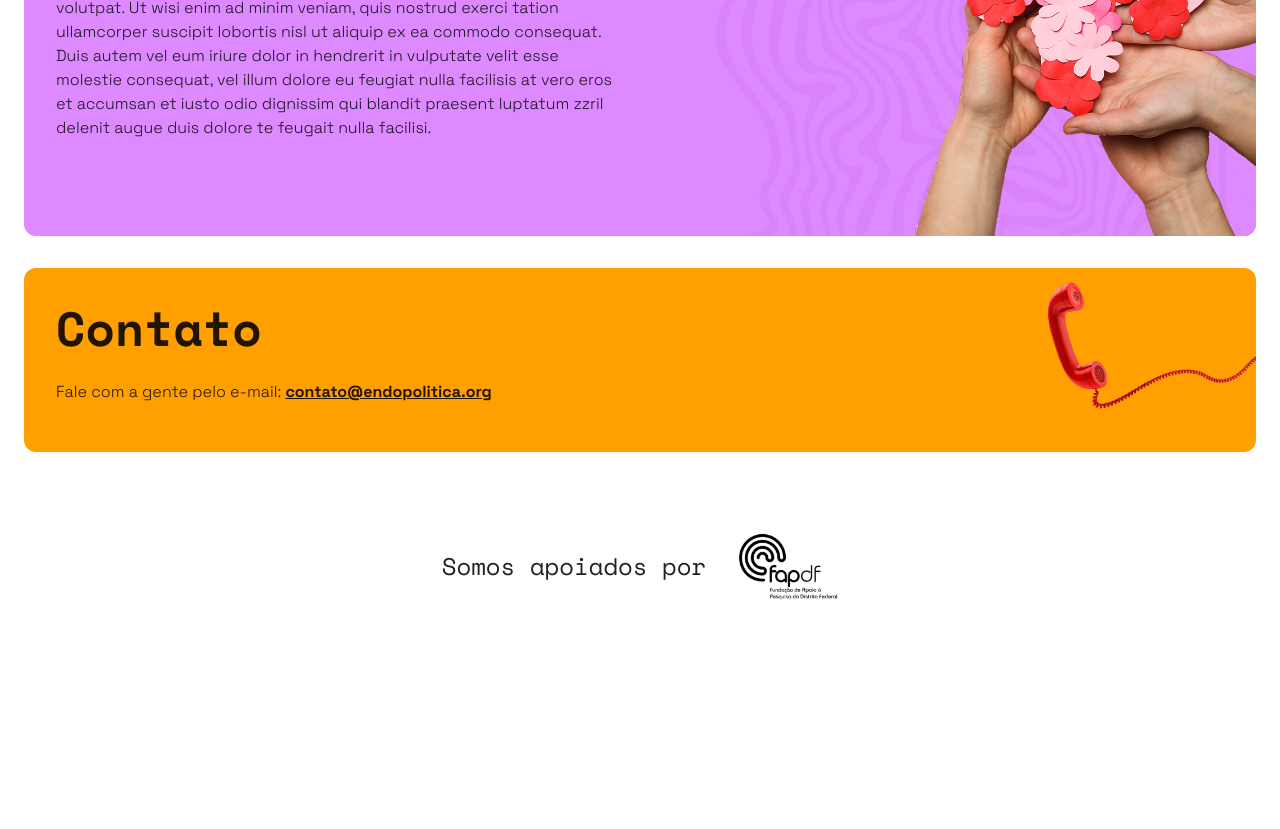
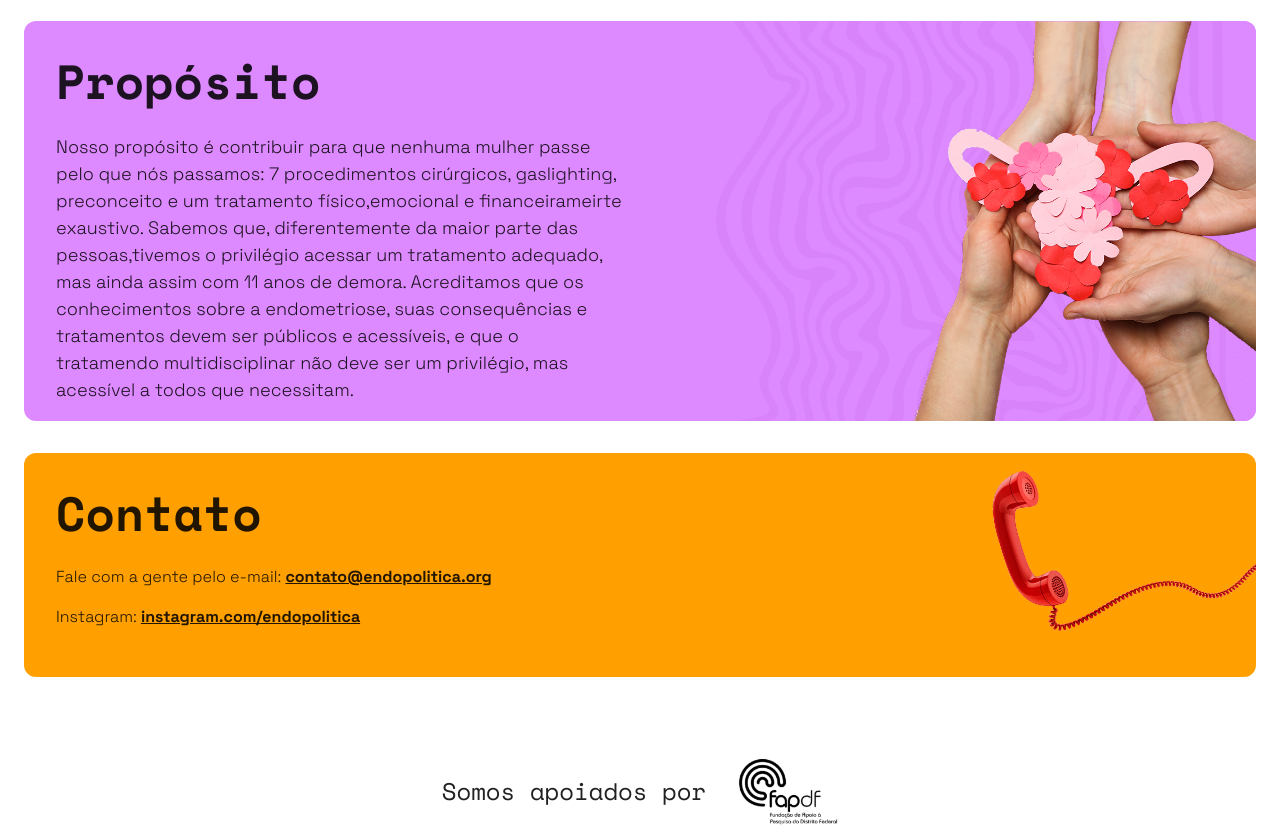
Before and after one commit to endopolitica/endopolitica.github.io, a Next.js app: page / in a window 1280 px wide. Shown: the part 1580-2409 px from the top of the page. Before the commit the page ends 2228 px from the top, so only its background shows below. Built offline with nearby package versions, Linux system fonts and the light colour scheme.

Commit message:
added final text content

```diff
--- a/app/components/ContactSection.tsx
+++ b/app/components/ContactSection.tsx
@@ -39,7 +39,11 @@ const ContactImage = styled(Box)({
   backgroundRepeat: "no-repeat",
 });
 
-const ContactSection: React.FC<{ className?: string }> = ({ className }) => {
+interface ContactSectionProps {
+  className?: string;
+}
+
+const ContactSection: React.FC<ContactSectionProps> = ({ className }) => {
   const { t } = useLanguage();
 
   return (
@@ -54,6 +58,12 @@ const ContactSection: React.FC<{ className?: string }> = ({ className }) => {
                 {t.contact.email}
               </EmailText>
             </MonoTypography>
+            <MonoTypography variant="body1" sx={{ mb: 2 }}>
+              Instagram:{" "}
+              <EmailText href="https://instagram.com/endopolitica" target="_blank" rel="noopener noreferrer">
+                instagram.com/endopolitica
+              </EmailText>
+            </MonoTypography>
           </Grid>
           <Grid item xs={12} md={6} sx={{ position: "relative" }}>
             <ContactImage sx={{ display: { xs: "none", md: "block" } }} />
--- a/app/components/ContentSection.tsx
+++ b/app/components/ContentSection.tsx
@@ -34,7 +34,7 @@ const ImageContainer = styled(Grid)(({ theme }) => ({
   padding: "0 !important",
 }));
 
-const BackgroundWrapper = styled(Box)({
+const BackgroundWrapper = styled(Box)(({ theme }) => ({
   position: "absolute",
   top: 0,
   left: 0,
@@ -42,9 +42,13 @@ const BackgroundWrapper = styled(Box)({
   bottom: 0,
   height: "100%",
   width: "100%",
-});
 
-const BackgroundImage = styled(Box)(({ theme }) => ({
+  [theme.breakpoints.down('md')]: {
+      padding: "0px",
+  },
+}));
+
+const LeadingImage = styled(Box)(({ theme }) => ({
   position: "absolute",
   bottom: 0,
   left: 0,
@@ -64,8 +68,8 @@ interface ContentSectionProps {
   title: string;
   content: string;
   background?: ReactNode;
-  backgroundImage?: string;
-  backgroundImageHeight?: string;
+  leadingImage?: string;
+  leadingImageHeight?: string;
   backgroundPosition?: string | { [key: string]: string };
   backgroundDisplay?: { [key: string]: string };
   margin?: string;
@@ -79,8 +83,8 @@ const ContentSection: React.FC<ContentSectionProps> = ({
   title,
   content,
   background,
-  backgroundImage,
-  backgroundImageHeight,
+  leadingImage,
+  leadingImageHeight,
   backgroundPosition = "bottom right",
   backgroundDisplay,
   backgroundColor,
@@ -105,28 +109,28 @@ const ContentSection: React.FC<ContentSectionProps> = ({
 
   const cardProps = {
     className: className,
-    style: { paddingBottom: backgroundImage ? "0px" : undefined },
+    style: { paddingBottom: leadingImage ? "0px" : undefined },
   };
 
   const textContent = (
     <TextContainer item xs={12} md={6}>
       <SectionHeading variant="h3">{title}</SectionHeading>
-      <MonoTypography variant="body1" sx={{ mb: 2 }}>
+      <MonoTypography sx={{ mb: 2, fontSize: "18px" }}>
         {content}
       </MonoTypography>
     </TextContainer>
   );
 
-  const imageContent = backgroundImage || background ? (
+  const imageContent = leadingImage || background ? (
     <ImageContainer item xs={12} md={6}>
-      <BackgroundWrapper sx={{margin: margin}}>
+      <BackgroundWrapper sx={{ margin: margin }}>
         {background}
       </BackgroundWrapper>
-      {backgroundImage && (
-        <BackgroundImage
+      {leadingImage && (
+        <LeadingImage
           sx={{
-            backgroundImage: `url("${backgroundImage}")`,
-            height: backgroundImageHeight || "100%",
+            backgroundImage: `url("${leadingImage}")`,
+            height: leadingImageHeight || "100%",
             backgroundPosition: backgroundPosition,
             ...(backgroundDisplay && { display: backgroundDisplay }),
           }}
--- a/app/components/PinkBackground.tsx
+++ b/app/components/PinkBackground.tsx
@@ -23,8 +23,6 @@ export const PinkBackground: React.FC<PinkBackgroundProps> = ({
           backgroundImage: 'url("/textura-pinkcard.svg")',
           backgroundRepeat: "repeat",
           backgroundSize: "cover",
-          flexDirection: "column",
-          justifyContent: "center",
           padding: "0px",
           display: "flex",
           position: "relative",
--- a/app/i18n/translations.ts
+++ b/app/i18n/translations.ts
@@ -51,15 +51,15 @@ export const translations: Record<string, TranslationContent> = {
     },
     manifesto: {
       title: "Manifesto",
-      content: "Lorem ipsum dolor sit amet, consectetuer adipiscing elit, sed diam nonummy nibh euismod tincidunt ut laoreet dolore magna aliquam erat volutpat. Ut wisi enim ad minim veniam, quis nostrud exerci tation ullamcorper suscipit lobortis nisl ut aliquip ex ea commodo consequat. Duis autem vel eum iriure dolor in hendrerit in vulputate velit esse molestie consequat, vel illum dolore eu feugiat nulla facilisis at vero eros et accumsan et iusto odio dignissim qui blandit praesent luptatum zzril delenit augue duis dolore te feugait nulla facilisi."
+      content: `Quando temos um problema de saúde e buscamos um profissional, queremos uma pessoa em que possamos confiar. Com pacientes de endometriose isso é mais complexo: existem evidências de que, mundialmente, uma série de mitos desmentidos há décadas continuam guiando a conduta médica. A desinformação é uma questão chave porque afeta não só pacientes, mas também médicos, familiares, empregadores e governantes. Isso impacta não só o tempo gasto até o diagnóstico, mas o acesso a um tratamento adequado. A falta de conhecimento também propicia a realização de cirurgias feitas de forma comprovadamente errada, o que  pode piorar os sintomas e causar complicações mais cruéis que a própia doença para a vida da paciente.`
     },
     whatWeDo: {
       title: "O que fazemos",
-      content: "Lorem ipsum dolor sit amet, consectetuer adipiscing elit, sed diam nonummy nibh euismod tincidunt ut laoreet dolore magna aliquam erat volutpat. Ut wisi enim ad minim veniam, quis nostrud exerci tation ullamcorper suscipit lobortis nisl ut aliquip ex ea commodo consequat. Duis autem vel eum iriure dolor in hendrerit in vulputate velit esse molestie consequat, vel illum dolore eu feugiat nulla facilisis at vero eros et accumsan et iusto odio dignissim qui blandit praesent luptatum zzril delenit augue duis dolore te feugait nulla facilisi."
+      content: "Combatemos a desinformação quando compartilhamos informações sobre endometriose e dor crônica, sempre baseadas em evidências científicas, nas redes sociais. Compartilhando a nossa vivência, percebemos que vários dos problemas enfrentados durante o tratamento da Hannah são coletivos. Começamos então a colaborar com a Frente Parlamentar de Endometriose e  a usar a usar tecnologia para trazer soluções inovadoras para pacientes e profissionais de saúde, ambos mirando à redução do tempo de acesso à um especialista. Esse é  um dos grandes desafios e fatores de complicação da doença, já que o tempo médio de diagnóstico varia entre 7 e 12 anos após o início dos sintomas. O combate à desinformação é uma das chaves para solucionar esse problema."
     },
     purpose: {
       title: "Propósito",
-      content: "Lorem ipsum dolor sit amet, consectetuer adipiscing elit, sed diam nonummy nibh euismod tincidunt ut laoreet dolore magna aliquam erat volutpat. Ut wisi enim ad minim veniam, quis nostrud exerci tation ullamcorper suscipit lobortis nisl ut aliquip ex ea commodo consequat. Duis autem vel eum iriure dolor in hendrerit in vulputate velit esse molestie consequat, vel illum dolore eu feugiat nulla facilisis at vero eros et accumsan et iusto odio dignissim qui blandit praesent luptatum zzril delenit augue duis dolore te feugait nulla facilisi."
+      content: `Nosso propósito é contribuir para que nenhuma mulher passe pelo que nós passamos: 7 procedimentos cirúrgicos, gaslighting, preconceito e um tratamento físico,emocional e financeirameirte exaustivo. Sabemos que, diferentemente da maior parte das pessoas,tivemos o privilégio acessar um tratamento adequado, mas ainda assim com 11 anos de demora. Acreditamos que os conhecimentos sobre a endometriose, suas consequências e tratamentos devem ser públicos e acessíveis, e que o tratamendo multidisciplinar não deve ser um privilégio, mas acessível a todos que necessitam.`
     },
     contact: {
       title: "Contato",
@@ -86,15 +86,18 @@ export const translations: Record<string, TranslationContent> = {
     },
     manifesto: {
       title: "Manifesto",
-      content: "Lorem ipsum dolor sit amet, consectetur adipiscing elit. Sed diam nonummy nibh euismod tincidunt ut laoreet dolore magna aliquam erat volutpat. Ut wisi enim ad minim veniam, quis nostrud exerci tation ullamcorper suscipit lobortis nisl ut aliquip ex ea commodo consequat. Duis autem vel eum iriure dolor in hendrerit in vulputate velit esse molestie consequat, vel illum dolore eu feugiat nulla facilisis at vero eros et accumsan et iusto odio dignissim qui blandit praesent luptatum zzril delenit augue duis dolore te feugait nulla facilisi."
+      content: `When we have a health issue and seek a professional, we want someone we can trust. For endometriosis patients, this is more complex: there is evidence that, worldwide, a series of myths debunked decades ago still guide medical conduct.
+Misinformation is a key issue because it affects not only patients, but also doctors, family members, employers, and policymakers. This impacts not only the time it takes to get a diagnosis, but also access to proper treatment. The lack of knowledge also leads to surgeries being performed in ways that are proven to be incorrect, which can worsen symptoms and cause complications even more cruel than the disease itself for the patient’s life.`
     },
     whatWeDo: {
       title: "What We Do",
-      content: "Lorem ipsum dolor sit amet, consectetur adipiscing elit. Sed diam nonummy nibh euismod tincidunt ut laoreet dolore magna aliquam erat volutpat. Ut wisi enim ad minim veniam, quis nostrud exerci tation ullamcorper suscipit lobortis nisl ut aliquip ex ea commodo consequat. Duis autem vel eum iriure dolor in hendrerit in vulputate velit esse molestie consequat, vel illum dolore eu feugiat nulla facilisis at vero eros et accumsan et iusto odio dignissim qui blandit praesent luptatum zzril delenit augue duis dolore te feugait nulla facilisi."
+      content: `We fight misinformation by sharing evidence-based information about endometriosis and chronic pain on social media. Through sharing our personal experience, we realized that many of the challenges faced during Hannah’s treatment are shared by others. That led us to collaborate with the Endometriosis Parliamentary Front and to start using technology to bring innovative solutions to both patients and healthcare professionals — all aimed at reducing the time it takes to access a specialist. This is one of the major challenges and complicating factors of the disease, as the average time to diagnosis ranges from 7 to 12 years after the onset of symptoms.
+Fighting misinformation is one of the key ways to address this problem.`
     },
     purpose: {
       title: "Purpose",
-      content: "Lorem ipsum dolor sit amet, consectetur adipiscing elit. Sed diam nonummy nibh euismod tincidunt ut laoreet dolore magna aliquam erat volutpat. Ut wisi enim ad minim veniam, quis nostrud exerci tation ullamcorper suscipit lobortis nisl ut aliquip ex ea commodo consequat. Duis autem vel eum iriure dolor in hendrerit in vulputate velit esse molestie consequat, vel illum dolore eu feugiat nulla facilisis at vero eros et accumsan et iusto odio dignissim qui blandit praesent luptatum zzril delenit augue duis dolore te feugait nulla facilisi."
+      content: `Our purpose is to help ensure that no woman goes through what we went through: 7 surgical procedures, gaslighting, prejudice, and a physically, emotionally, and financially exhausting treatment journey. We know that, unlike most people, we had the privilege of accessing proper treatment — but even so, it took 11 years.
+We believe that knowledge about endometriosis, its consequences, and its treatments should be public and accessible, and that multidisciplinary care should not be a privilege, but available to everyone who needs it.`
     },
     contact: {
       title: "Contact",
```
Also changed, not shown: app/page.tsx (+6 -6 lines).
